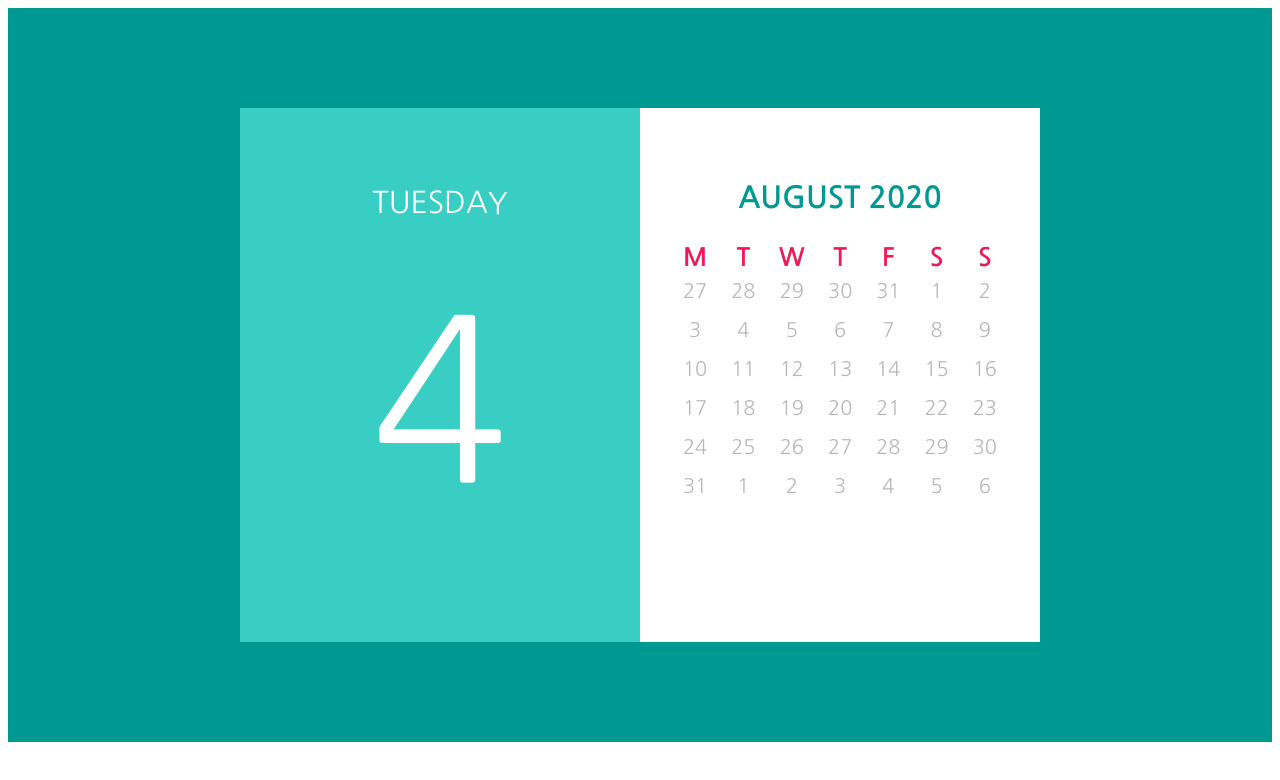
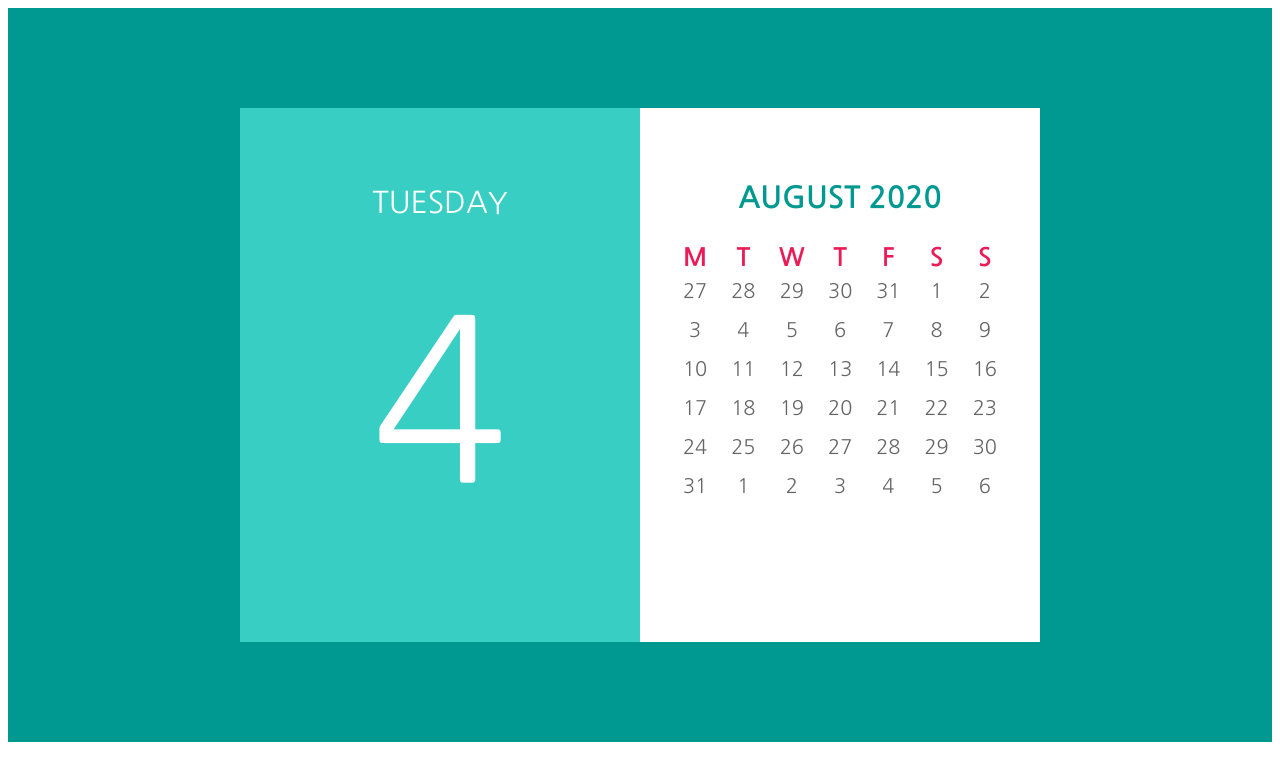
Before and after one commit to Al-x-R/react-calendar, a React (Create React App) app: page / in a window 1280 px wide. Shown: the top 780 px of the page. Built offline with nearby package versions, Linux system fonts and the light colour scheme.

Commit message:
Add styles to component Day

```diff
--- a/src/components/Calendar/Day/Day.module.scss
+++ b/src/components/Calendar/Day/Day.module.scss
@@ -1,11 +1,22 @@
 @import url('https://fonts.googleapis.com/css2?family=Nanum+Gothic:wght@400;700&display=swap');
 
 .day {
-  border: none;
   text-align: center;
   vertical-align: center;
   width: 50px;
   height: 35px;
   font-family: 'Nanum Gothic', sans-serif;
   font-weight: 400;
+  color: black;
+  opacity: 0.6;
 }
+
+.currentDate {
+  color: red;
+  border: 5px solid;
+  border-radius: 50%;
+}
+
+.currentMonth {
+  opacity: 1;
+}
```
